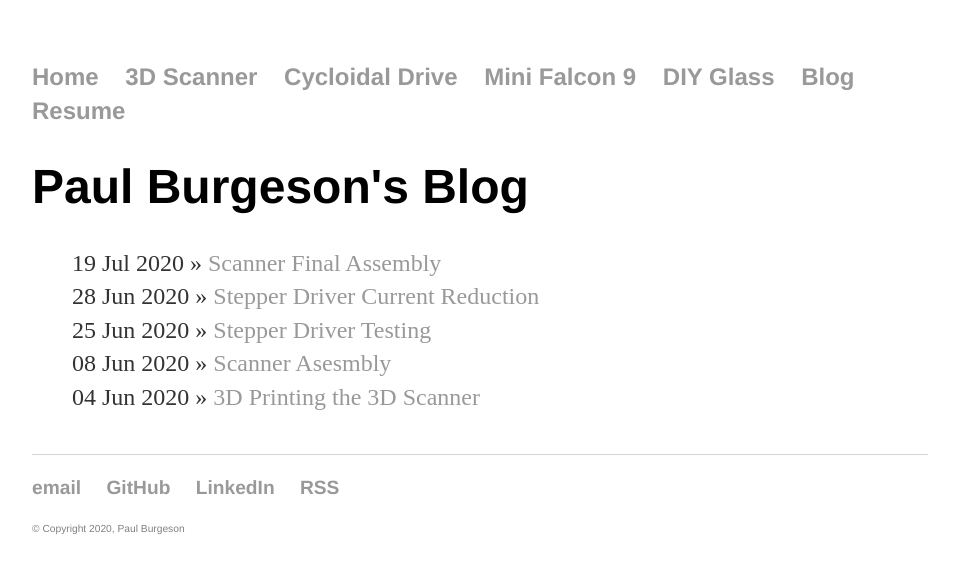
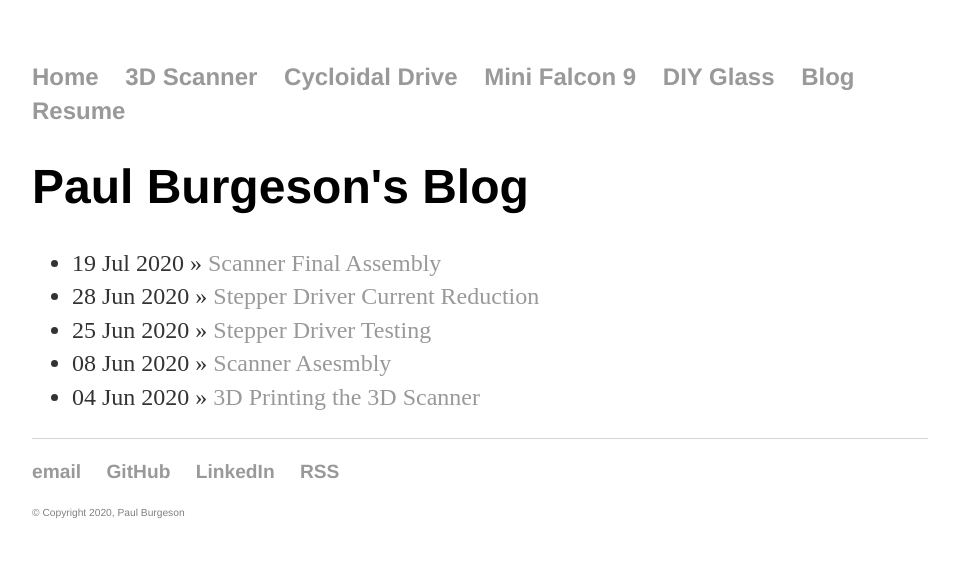
Before and after one commit to pburgeson/pburgeson.github.io, a Jekyll site: the page built from blog/index.html, in a window 1280 px wide. Shown: the top 574 px of the page, without its empty margins (160-1119 px from the left). Built offline with Jekyll 4.4.1, drawn with Linux system fonts in a browser that asks for light colours.

Commit message:
trying to fix bullets

```diff
--- a/css/main.css
+++ b/css/main.css
@@ -47,14 +47,6 @@ footer {
     font-size: .8em;
 }
 
-ul.posts {
-    margin: 20px auto 40px;
-    font-size: 1.5em;
-}
-
-ul.posts li {
-    list-style: none;
-}
 img {
     max-width: 100%;
     height: auto;
```
